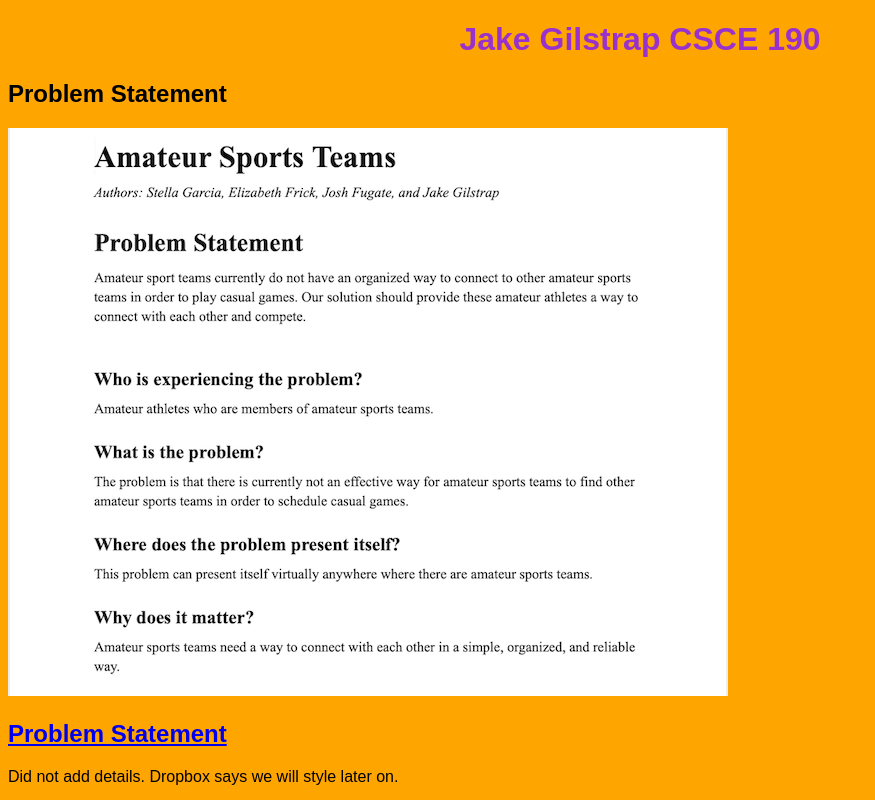
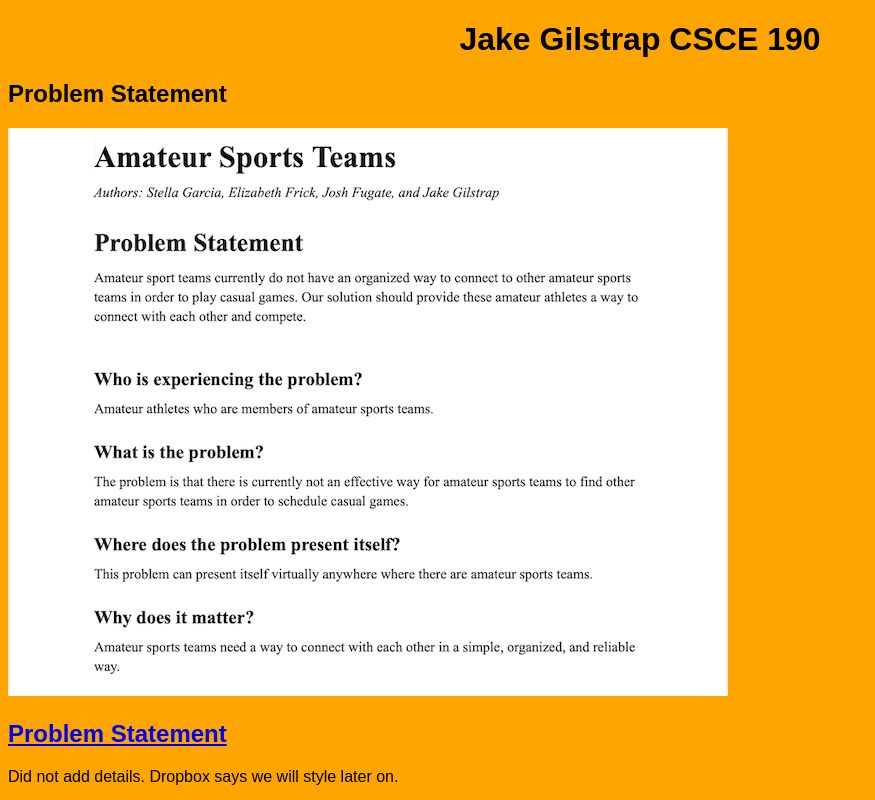
Before and after one commit to JakeMGilstrap/JakeMGilstrap.github.io, a plain HTML site: page index.html in a window 1280 px wide. Shown: the top 800 px of the page, without its empty margins (0-875 px from the left). Drawn offline with Linux system fonts and the light colour scheme.

Commit message:
Add files via upload

```diff
--- a/Styles.css
+++ b/Styles.css
@@ -3,6 +3,6 @@ body{
     font-family:Arial, Helvetica, sans-serif
 }
     h1{
-        color: darkorchid;
+        color: black;
         text-align:center;
     }
```
